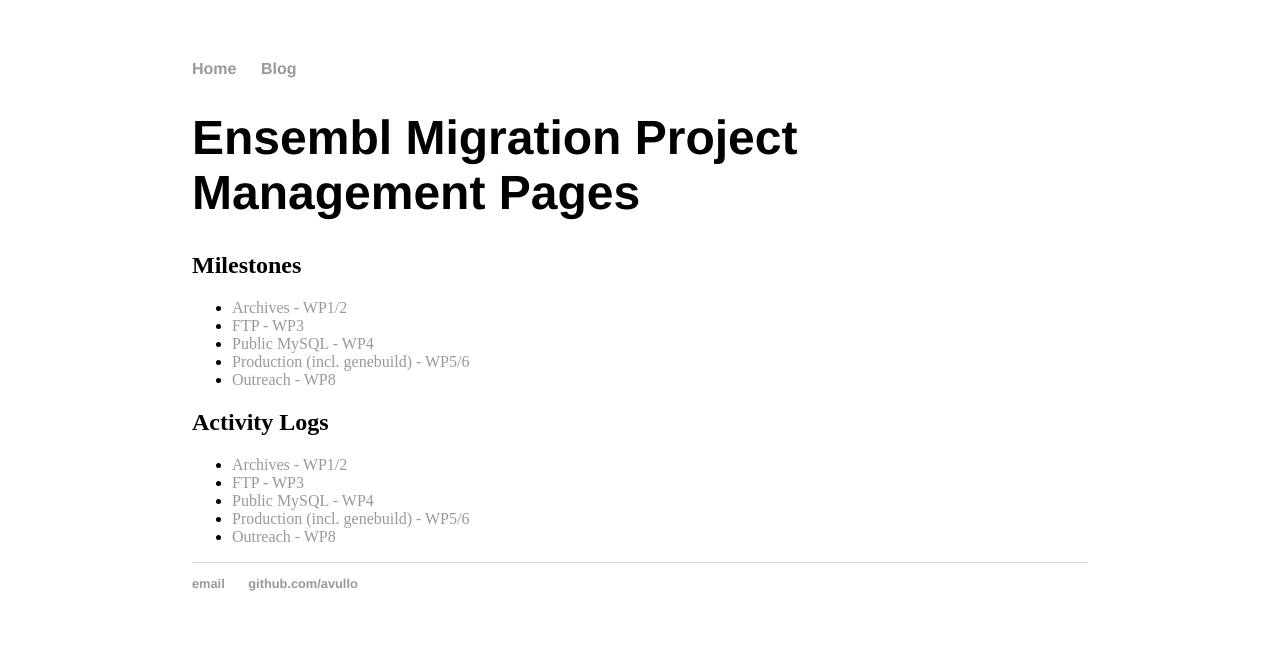
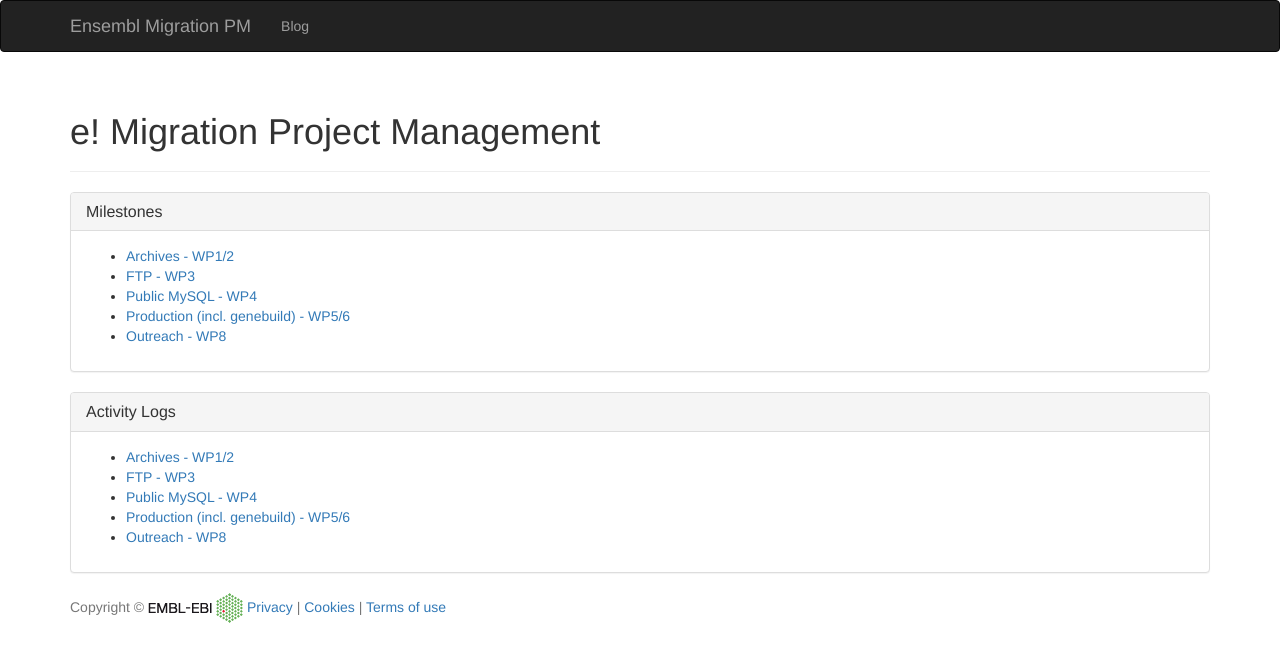
Before and after one commit to avullo/ensembl-migration-pm, a Jekyll site: the page built from index.html, in a window 1280 px wide. Shown: the top 662 px of the page. Built offline with Jekyll 4.4.1, drawn with Linux system fonts in a browser that asks for light colours.

Commit message:
Using bootstrap.

```diff
--- a/_layouts/default.html
+++ b/_layouts/default.html
@@ -1,27 +1,89 @@
 <!DOCTYPE html>
-	<html>
+<html lang="en">
   <head>
+    <meta charset="utf-8">
+    <meta http-equiv="X-UA-Compatible" content="IE=edge">
+    <meta name="viewport" content="width=device-width, initial-scale=1">
+    <!-- The above 3 meta tags *must* come first in the head; any other head content must come *after* these tags -->
     <title>{{ page.title }}</title>
-			<!-- link to main stylesheet -->
-			<link rel="stylesheet" type="text/css" href="{{ site.github.url }}/css/main.css">
+
+    <!-- Bootstrap -->
+    <link href="/css/bootstrap.min.css" rel="stylesheet">
+
+    <!-- HTML5 shim and Respond.js for IE8 support of HTML5 elements and media queries -->
+    <!-- WARNING: Respond.js doesn't work if you view the page via file:// -->
+    <!--[if lt IE 9]>
+      <script src="https://oss.maxcdn.com/html5shiv/3.7.3/html5shiv.min.js"></script>
+      <script src="https://oss.maxcdn.com/respond/1.4.2/respond.min.js"></script>
+    <![endif]-->
   </head>
   <body>
-			<nav>
-	    		<ul>
-	        		<li><a href="{{ site.github.url }}/">Home</a></li>
+    <header>
+      <nav class="navbar navbar-inverse">
+	<div class="container">
+	  <div class="navbar-header">
+            <button type="button" class="navbar-toggle" data-toggle="collapse" data-target=".navbar-responsive-collapse">
+              <span class="icon-bar"></span>
+              <span class="icon-bar"></span>
+              <span class="icon-bar"></span>
+            </button>
+            <a class="navbar-brand" href="{{ site.github.url }}">Ensembl Migration PM</a>
+	  </div>
+	  <div class="collapse navbar-collapse navbar-responsive-collapse">
+            <ul class="nav navbar-nav">
 	      <li><a href="{{ site.github.url }}/blog">Blog</a></li>
+<!--
+	  <li class="menu-item dropdown">
+	    <a href="#" class="dropdown-toggle" data-toggle="dropdown">Documentation <b class="caret"></b></a>
+            <ul class="dropdown-menu">
+	      <li class="menu-item dropdown dropdown-submenu">
+		<a href="#" class="dropdown-toggle" data-toggle="dropdown">Searching Track Hubs</a>
+		<ul class="dropdown-menu" role="menu">
+		  <li><a href="[% c.uri_for('/docs/search') %]">Basic Search</a></li>
+		  <li><a href="[% c.uri_for('/docs/search/advanced') %]">Advanced Search</a></li>
 		</ul>
+              </li>
+	      <li class="menu-item dropdown dropdown-submenu">
+                <a href="#" class="dropdown-toggle" data-toggle="dropdown">Registering/Managing<br/>track hubs</a>
+                <ul class="dropdown-menu">
+                  <li class="menu-item "><a href="[% c.uri_for('/docs/management/overview') %]">Overview</a></li>
+                  <li class="menu-item "><a href="[% c.uri_for('/docs/management/assembly_support') %]">Genome Assembly Support</a></li>
+                  <li class="menu-item "><a href="[% c.uri_for('/docs/management/modelling') %]">Modelling track hubs</a></li>
+                  <li class="menu-item "><a href="[% c.uri_for('/docs/api/registration') %]">REST API</a></li>
+		  <li class="menu-item "><a href="[% c.uri_for('/docs/management/dashboard') %]">Dashboard</a></li>
+                </ul>
+              </li>
+	      <li class="divider"></li>
+              <li><a href="[% c.uri_for('/docs/apis') %]">Registry APIs</a></li>
+	      <li class="menu-item "><a href="[% c.uri_for('/docs/management/modelling') %]">TrackDB JSON specification</a></li>
+            </ul>
+          </li>
+-->
+            </ul>
+	  </div>
+	</div>
       </nav>
+    </header>
+
     <div class="container">
+      {{ content }}
+    </div>
 
-			{{ content }}
+    <footer class="footer">
+      <div class="container">
+        <p class="text-muted">Copyright &copy;
+	  <a class="icon" id="ebi-logo" href="http://www.ebi.ac.uk" target="_blank">
+              <img alt="EBI logo" src="/images/EMBL_EBI_Logo_black.png" />
+          </a>
+          <a href="//www.ebi.ac.uk/about/privacy">Privacy</a> |
+          <a href="//www.ebi.ac.uk/about/cookies">Cookies</a> |
+          <a href="//www.ebi.ac.uk/about/terms-of-use">Terms of use</a></p>
+      </div>
+    </footer>
 
-			</div><!-- /.container -->
-			<footer>
-	    		<ul>
-	        		<li><a href="avullo@ebi.ac.uk">email</a></li>
-	        		<li><a href="https://github.com/avullo">github.com/avullo</a></li>
-				</ul>
-			</footer>
+    <!-- jQuery (necessary for Bootstrap's JavaScript plugins) -->
+    <script src="https://ajax.googleapis.com/ajax/libs/jquery/1.12.4/jquery.min.js"></script>
+    <!-- Include all compiled plugins (below), or include individual files as needed -->
+    <script src="/js/bootstrap.min.js"></script>
   </body>
 </html>
--- a/index.html
+++ b/index.html
@@ -2,10 +2,15 @@
 layout: default
 title: Ensembl Migration Project Management
 ---
-<div class="blurb">
-  <h1>Ensembl Migration Project Management Pages</h1>
+<div class="page-header">
+  <h1>e! Migration Project Management</h1>
+</div>
 
-  <h2>Milestones</h2>
+<div class="panel panel-default">
+  <div class="panel-heading">
+    <h2 class="panel-title">Milestones</h2>
+  </div>
+  <div class="panel-body">
     <ul>
       <li><a href="{{ site.github.url }}/milestones/archives.html">Archives - WP1/2</a></li>
       <li><a href="{{ site.github.url }}/milestones/ftp.html">FTP - WP3</a></li>
@@ -13,8 +18,14 @@
       <li><a href="{{ site.github.url }}/milestones/production.html">Production (incl. genebuild) - WP5/6</a></li>
       <li><a href="{{ site.github.url }}/milestones/outreach.html">Outreach - WP8</a></li>
     </ul>
+  </div>
+</div>
 
-  <h2>Activity Logs</h2>
+<div class="panel panel-default">
+  <div class="panel-heading">
+    <h2 class="panel-title">Activity Logs</h2>
+  </div>
+  <div class="panel-body">
     <ul>
       <li><a href="{{ site.github.url }}/logs/archives.html">Archives - WP1/2</a></li>
       <li><a href="{{ site.github.url }}/logs/ftp.html">FTP - WP3</a></li>
@@ -22,4 +33,5 @@
       <li><a href="{{ site.github.url }}/logs/production.html">Production (incl. genebuild) - WP5/6</a></li>
       <li><a href="{{ site.github.url }}/logs/outreach.html">Outreach - WP8</a></li>
     </ul>
-</div><!-- /.blurb -->
+  </div>
+</div>
```
Lines whose indentation alone changed are shown as unchanged.
